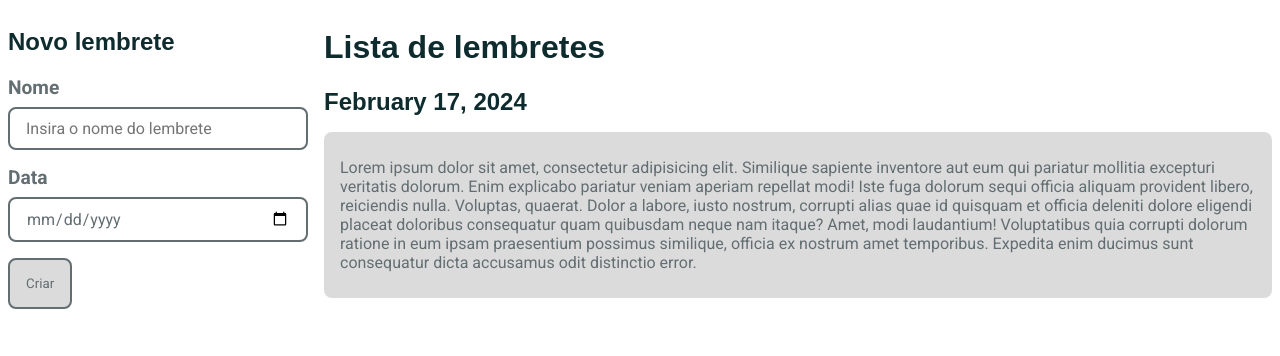
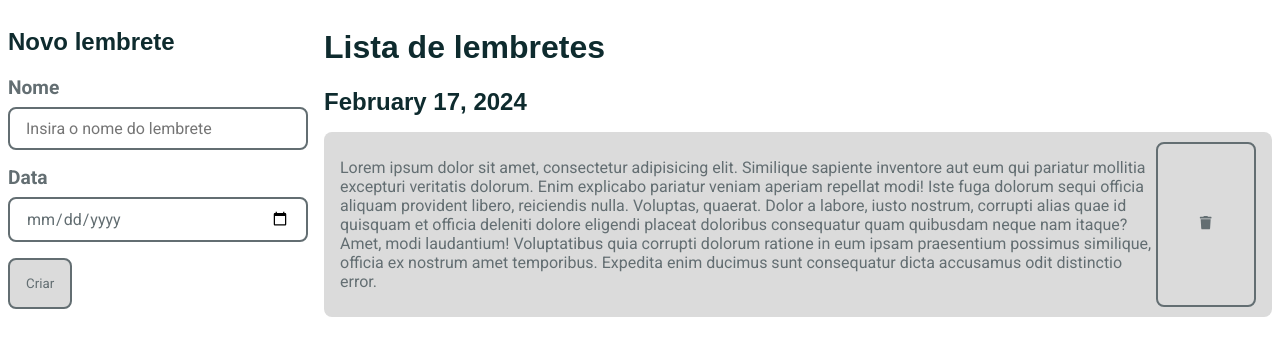
Before and after one commit to vitorlany/dti-lembretes, a React (Vite) app in the folder frontend/: page / in a window 1280 px wide. Shown: the top 356 px of the page. Built offline with nearby package versions, Linux system fonts and the light colour scheme; a web font is replaced by a local one.

Commit message:
botão apagar

```diff
--- a/frontend/package.json
+++ b/frontend/package.json
@@ -15,7 +15,8 @@
     "moment": "^2.30.1",
     "react": "^18.2.0",
     "react-dom": "^18.2.0",
-    "react-hook-form": "^7.50.1"
+    "react-hook-form": "^7.50.1",
+    "react-icons": "^5.0.1"
   },
   "devDependencies": {
     "@types/react": "^18.2.43",
--- a/frontend/src/components/ListarLembretes/index.module.scss
+++ b/frontend/src/components/ListarLembretes/index.module.scss
@@ -4,10 +4,16 @@
   padding: 10px 16px;
   background-color: base.$disable-color;
   border-radius: base.$border-radius;
-  &:hover, &:focus {
-    background-color: base.$primary-color;
-    p {
-      color: white;
-    }
+}
+
+.articleGrid {
+  display: grid;
+  grid-template-columns: auto 100px;
+  grid-template-rows: 1fr;
+  grid-column-gap: 0px;
+  grid-row-gap: 0px;
+
+  @include base.lg {
+    display: block;
   }
 }
--- a/frontend/src/components/ListarLembretes/index.tsx
+++ b/frontend/src/components/ListarLembretes/index.tsx
@@ -1,5 +1,6 @@
 import style from "./index.module.scss";
 import { Lembrete } from "../../types/lembrete";
+import { FaTrash } from "react-icons/fa";
 import moment from "moment";
 
 interface Props {
@@ -23,8 +24,9 @@ function index(props: Props) {
             <>
               <h2 className="mb-1">{moment(obj).format('LL')}</h2>
               {grouped[obj].map((lembrete: Lembrete) => (
-                <article className={`${style.card} mb-2`}>
+                <article className={`${style.card} mb-2 ${style.articleGrid}`}>
                   <p>{lembrete.nome}</p>
+                  <button><FaTrash /></button>
                 </article>
               ))}
             </>
```
Also changed, not shown: 1 other file (tests, documents, lock files or other folders).
